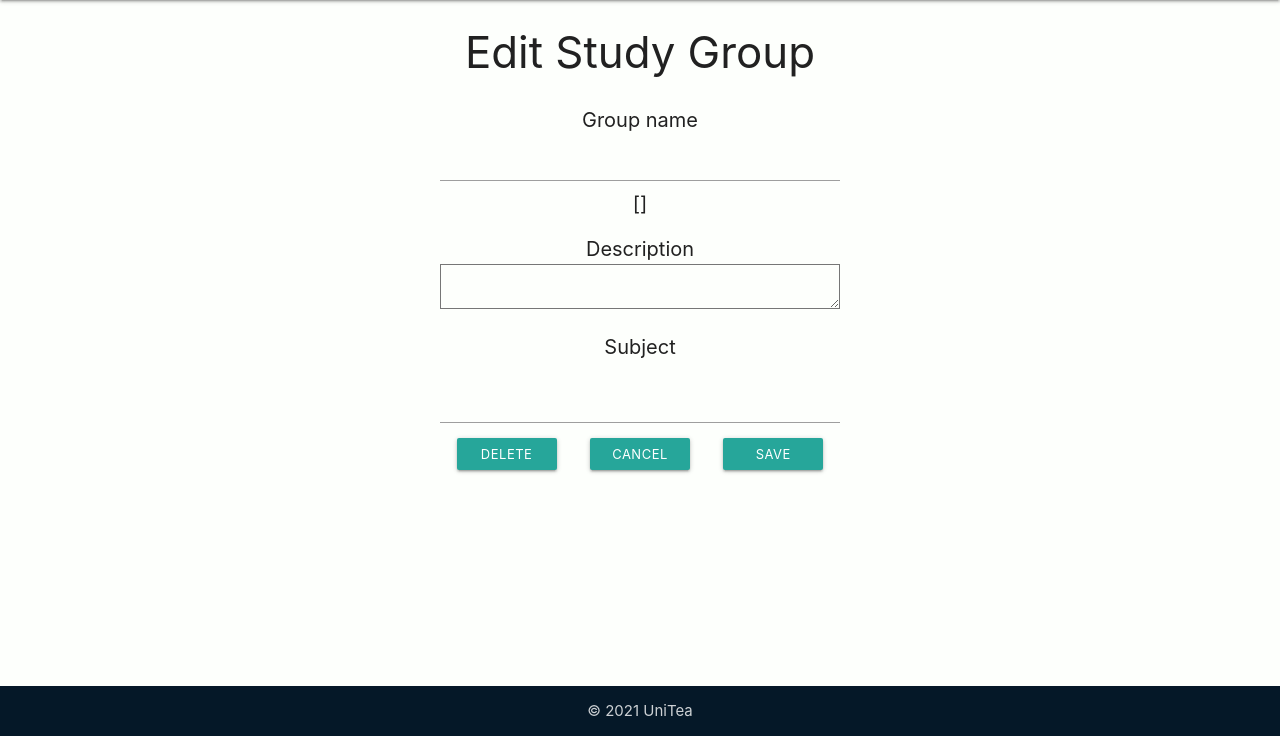
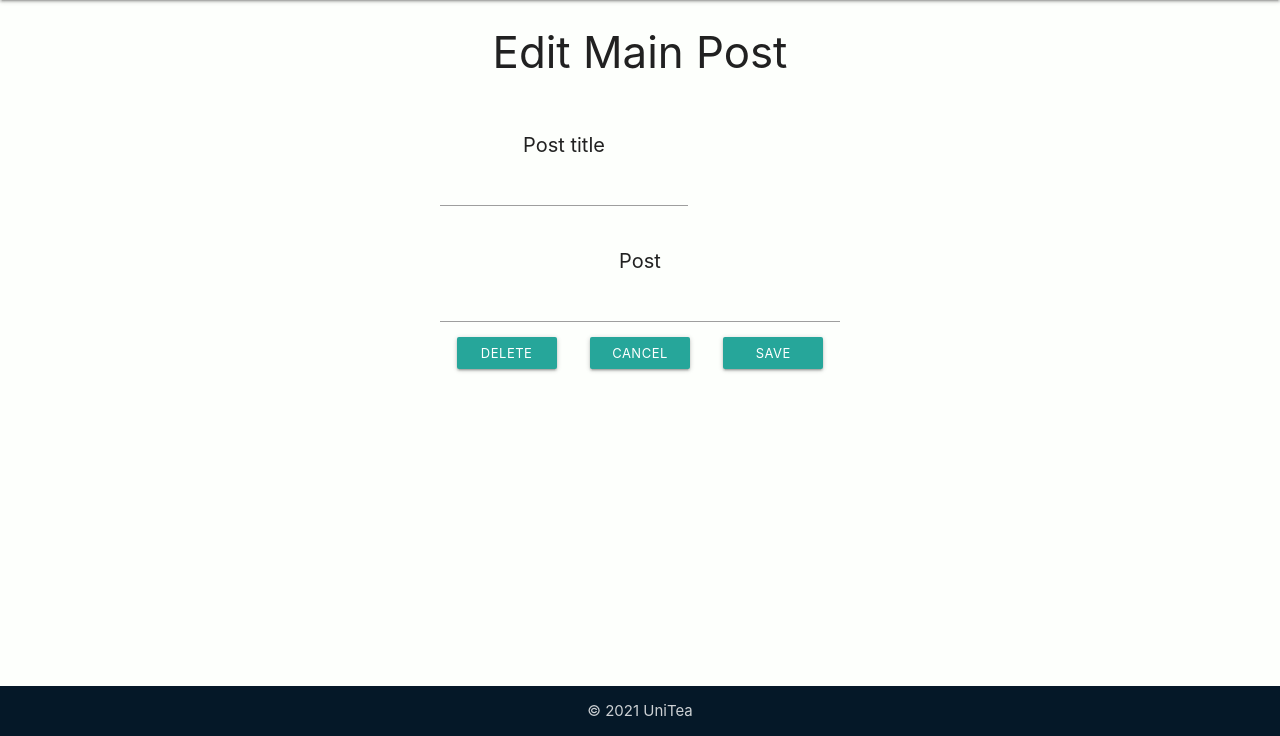
Before and after one commit to kiaragil/unitea, a Django app: template study_site/templates/testEditMainPost.html in a window 1280 px wide. Shown: the part 64-800 px from the top of the page. Run offline with Django 3.2, Linux system fonts and the light colour scheme; the template is opened without the code that fills it, so the values that code supplies are empty, except form fields; tables that the repository leaves empty hold one stand-in row (values such as "Sample post"); form fields are guessed from the names that the template uses.

Commit message:
editMainPost beta done

```diff
--- a/study_site/templates/testEditMainPost.html
+++ b/study_site/templates/testEditMainPost.html
@@ -1,45 +1,32 @@
 {% extends 'layouts/base.html' %} {% block content %}
 {% load static %}
 {% block styles %}
-<link rel="stylesheet" href="{% static 'css/editStudyGroup.css' %}">
+<link rel="stylesheet" href="{% static 'css/editMainPost.css' %}">
 {% endblock %}
 
-<div class="editSGP-wrapper">
-    <div class="editSGP-content">
-        <h3>Edit Study Group</h3>
-        <form method="POST" class="col s12" id="editstudygroupform" enctype="multipart/form-data" action="updatestudygroup">
-            {% csrf_token %}
-            <div class="input-field col s12" id="editSGP-text">
-                {{ form.groupName.label }}
-                {{ form.groupName }}
-                {{ form.groupName.errors }}
-            </div>
-            <div class="input-field col s12" id="editSGP-text">
-                {{ form.description.label }}
-                {{ form.description }}
-                {{ form.description.error }}
-            </div>
-            <div class="input-field col s12" id="editSGP-text">
-                {{ form.subject.label }}
-                <div class="input-field col s12">
-                    {{ form.subject }}
+    <div class="editMP-wrapper" style="margin-top 10%;">
+        <div class="editMP-content">
+            <h3>Edit Main Post</h3>
+            <form method="POST" class="col s12" id="editmainpostform" enctype="multipart/form-data" action="updatemainpost">
+                {% csrf_token %}
+                <div class="editMP-title" id="editMP-title">
+                    {{ form.postTitle.label }}
+                    {{ form.postTitle }}
+                    {{ form.postTitle.error }}
                 </div>
-                {{ form.subject.error }}
-            </div>
+                <div class="input-field col s12" id="editMP-post">
+                    {{ form.post.label }}
+                    {{ form.post }}
+                    {{ form.post.error }}
+                </div>
 
-            <div class="editSGP-buttons">
-                <a href="deletestudygroup" class="waves-effect waves-light btn-small" id="editSGP-button">Delete</a>
-                <a href="studygroup" class="waves-effect waves-light btn-small" id="editSGP-button">Cancel</a>
-                <a href="#" onclick="document.forms['editstudygroupform'].submit();" class="waves-effect waves-light btn-small" id="editSGP-button">Save</a>
-            </div>
-        </form>
+                <div class="editMP-buttons">
+                    <a href="deletemainpost" class="waves-effect waves-light btn-small" id="editMP-button">Delete</a>
+                    <a href="mainpost" class="waves-effect waves-light btn-small" id="editMP-button">Cancel</a>
+                    <a href="#" onclick="document.forms['editmainpostform'].submit();" class="waves-effect waves-light btn-small" id="editMP-button">Save</a>
+                </div>
+            </form>
+        </div>
     </div>
-</div>
 
-<script>
-    document.addEventListener('DOMContentLoaded', function() {
-    var elems = document.querySelectorAll('select');
-    var instances = M.FormSelect.init(elems, []);
-  });
-</script>
 {% endblock %}
```
